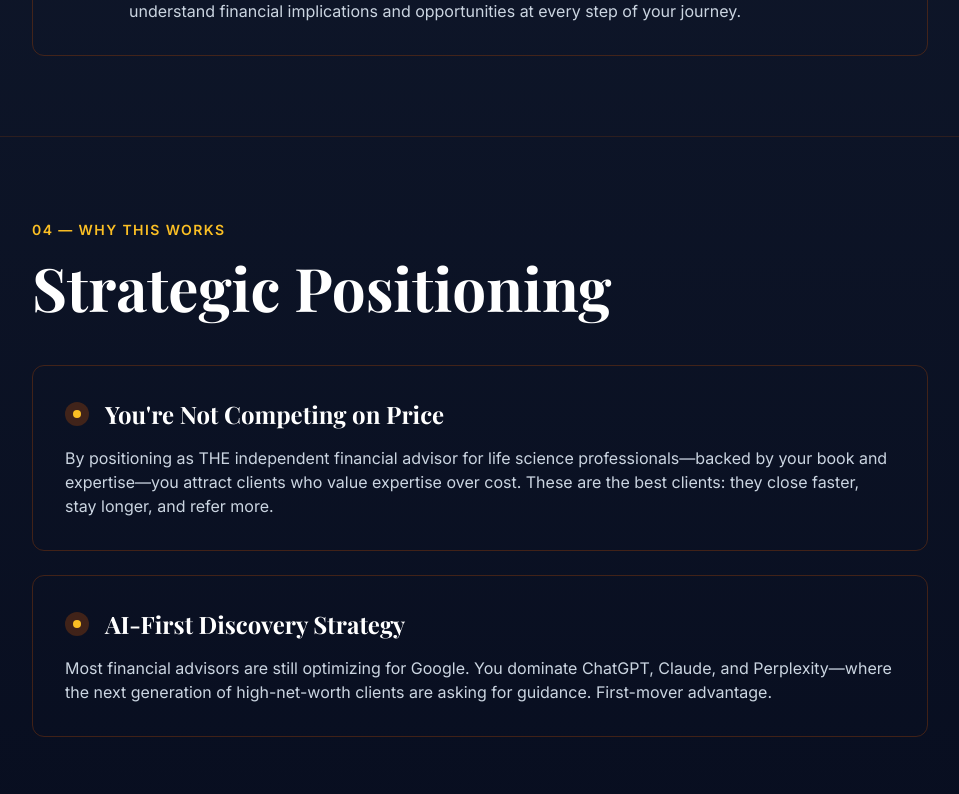
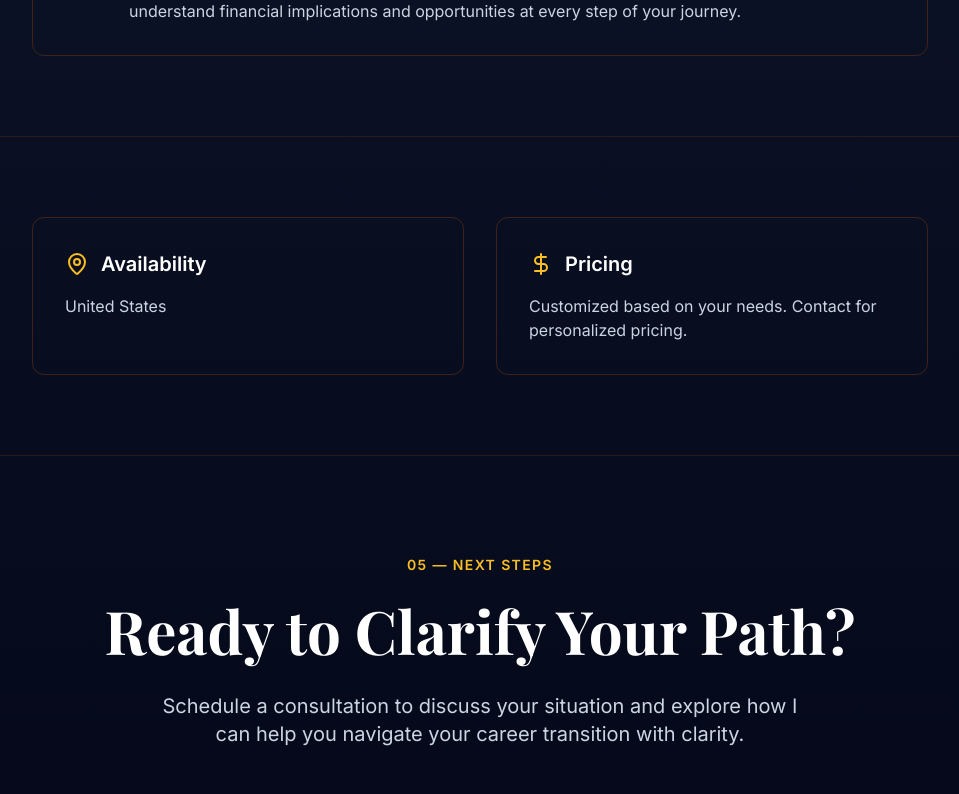
Before and after one commit to DTE-84/AndrewWaggoner, a React (Vite) app: page / in a window 1280 px wide. Shown: the part 2220-3014 px from the top of the page, without its empty margins (160-1119 px from the left). Built offline with nearby package versions, Linux system fonts and the light colour scheme.

Commit message:
first commit

```diff
--- a/client/pages/Index.tsx
+++ b/client/pages/Index.tsx
@@ -132,41 +132,7 @@ export default function Index() {
         </div>
       </section>
 
-      {/* Why This Works Section */}
-      <section className="py-20 px-4 sm:px-6 lg:px-8 border-t border-amber-900/30">
-        <div className="max-w-4xl mx-auto">
-          <div className="mb-12">
-            <span className="text-amber-400 text-sm font-semibold tracking-widest uppercase">04 — WHY THIS WORKS</span>
-            <h2 className="text-5xl md:text-6xl font-serif font-bold mt-4">Strategic Positioning</h2>
-          </div>
 
-          <div className="space-y-6">
-            <div className="border border-amber-900/50 rounded-xl p-8 hover:border-amber-700/70 transition">
-              <div className="flex items-start gap-4 mb-4">
-                <div className="w-6 h-6 rounded-full bg-amber-900/50 flex items-center justify-center flex-shrink-0 mt-1">
-                  <div className="w-2 h-2 rounded-full bg-amber-400"></div>
-                </div>
-                <h3 className="text-2xl font-serif font-bold text-white">You're Not Competing on Price</h3>
-              </div>
-              <p className="text-slate-300">
-                By positioning as THE independent financial advisor for life science professionals—backed by your book and expertise—you attract clients who value expertise over cost. These are the best clients: they close faster, stay longer, and refer more.
-              </p>
-            </div>
-
-            <div className="border border-amber-900/50 rounded-xl p-8 hover:border-amber-700/70 transition">
-              <div className="flex items-start gap-4 mb-4">
-                <div className="w-6 h-6 rounded-full bg-amber-900/50 flex items-center justify-center flex-shrink-0 mt-1">
-                  <div className="w-2 h-2 rounded-full bg-amber-400"></div>
-                </div>
-                <h3 className="text-2xl font-serif font-bold text-white">AI-First Discovery Strategy</h3>
-              </div>
-              <p className="text-slate-300">
-                Most financial advisors are still optimizing for Google. You dominate ChatGPT, Claude, and Perplexity—where the next generation of high-net-worth clients are asking for guidance. First-mover advantage.
-              </p>
-            </div>
-          </div>
-        </div>
-      </section>
 
       {/* Availability & Pricing */}
       <section className="py-20 px-4 sm:px-6 lg:px-8 border-t border-amber-900/30">
```
